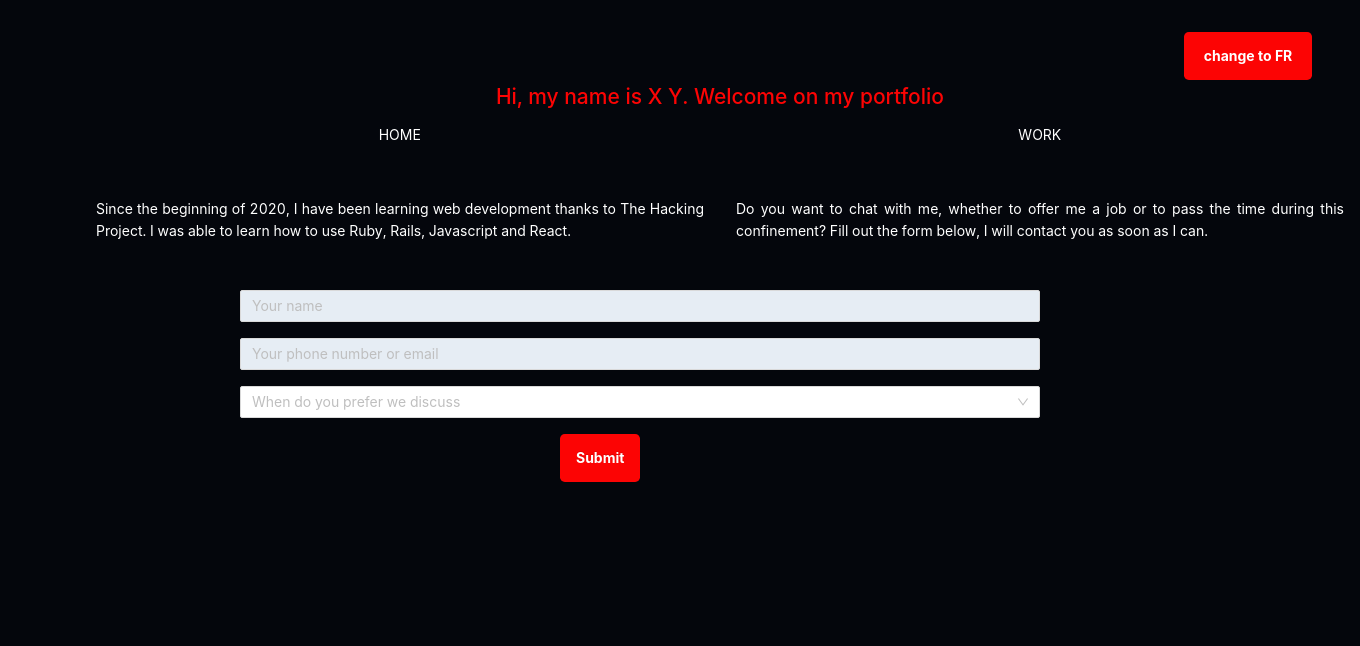
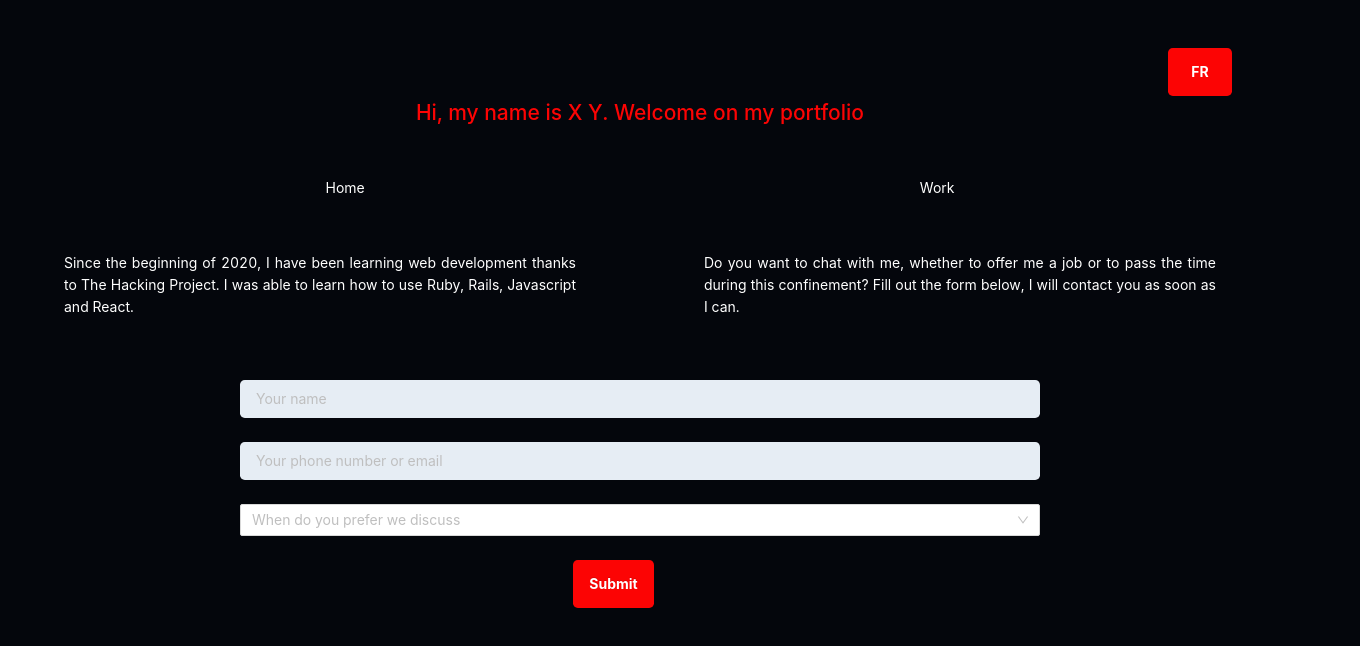
Before and after one commit to julienemo/thp_next_27, a React (Create React App) app in the folder multilingualportfolio/: page / in a window 1280 px wide. Shown: the top 646 px of the page, 1360 px wide, since content can reach past the window. Built offline with nearby package versions, Linux system fonts and the light colour scheme.

Commit message:
[project] cleanup CSS

```diff
--- a/multilingualportfolio/src/Components/ContactForm.jsx
+++ b/multilingualportfolio/src/Components/ContactForm.jsx
@@ -2,19 +2,18 @@ import React from 'react';
 import {
   Form, Input, Button, Select,
 } from 'antd';
-import { injectIntl, FormattedMessage } from 'react-intl';
+import { injectIntl } from 'react-intl';
 
 const ContactForm = ({ intl }) => {
   const { Option } = Select;
   const layout = {
-
     wrapperCol: {
-      span: 20,
+      span: 24,
     },
   };
   const tailLayout = {
     wrapperCol: {
-      offset: 8,
+      offset: 10,
       span: 16,
     },
   };
--- a/multilingualportfolio/src/Components/Navbar.jsx
+++ b/multilingualportfolio/src/Components/Navbar.jsx
@@ -12,8 +12,6 @@ const Navbar = ({ ...btnOnClick }) => (
         id="change_language"
         onClick={btnOnClick.btnOnClick}
       >
-        change to
-        {' '}
         <FormattedMessage id="target" />
       </button>
     </div>
--- a/multilingualportfolio/src/Translations/En/links.json
+++ b/multilingualportfolio/src/Translations/En/links.json
@@ -1 +1 @@
-{ "home": "HOME", "showcase": "WORK", "target": "FR" }
+{ "home": "Home", "showcase": "Work", "target": "FR" }
--- a/multilingualportfolio/src/styles/index.scss
+++ b/multilingualportfolio/src/styles/index.scss
@@ -2,8 +2,9 @@ $background_gray: #04060c;
 $primary_red: #fc0404;
 $input_bg: #e6edf4;
 
+// general
 body {
-  margin: 2rem 5rem;
+  margin: 0;
   color: white !important;
   background-color: $background_gray;
   font-family: -apple-system, BlinkMacSystemFont, "Segoe UI", "Roboto", "Oxygen",
@@ -15,15 +16,6 @@ body {
   code {
     font-family: source-code-pro, Menlo, Monaco, Consolas, "Courier New",
       monospace;
-  }
-
-  h1 {
-    text-align: center;
-    color: $primary_red;
-  }
-
-  p {
-    text-align: justify;
   }
 
   button {
@@ -52,29 +44,35 @@ body {
       font-weight: bolder;
     }
   }
+}
 
-  input,
-  select {
-    border: none;
-    border-radius: 0.3rem;
-    padding: 0.5rem 1rem;
-    outline: none;
-  }
-}
+// navbar
+nav {
+  margin: 3rem;
 
   #btn_zone {
     display: flex;
     flex-direction: row;
     justify-content: flex-end;
+
+    #change_language {
+      width: 4rem;
+    }
   }
 
-#change_language {
-  width: 8rem;
-  margin: 0 3rem;
+  h1 {
+    text-align: center;
+    color: $primary_red;
+    margin-bottom: 3rem;
   }
 
-a.internal,
-a.internal:visited {
+  #link_zone {
+    display: flex;
+    flex-flow: row wrap;
+    justify-content: space-around;
+
+    .internal,
+    .internal:visited {
       text-decoration: none;
       position: relative;
       color: white;
@@ -93,37 +91,31 @@ a.internal:visited {
         width: 100%;
       }
     }
-
-#link_zone {
-  display: flex;
-  flex-flow: row wrap;
-  justify-content: space-around;
+  }
 }
 
-.ant-form-item {
-  margin: 1rem 0;
+// pages
+.text_zone {
+  margin-top: 3rem;
+  display: flex;
+  justify-content: space-around;
+
+  .text {
+    width: 40%;
+    text-align: justify;
+  }
 }
 
-.ant-input,
-.ant-select-selection-search-input {
+// form
+#form_zone {
+  margin: 3rem 15rem;
+
+  input,
+  select {
+    border: none;
+    border-radius: 0.3rem;
+    padding: 0.5rem 1rem;
+    outline: none;
     background-color: $input_bg;
   }
-
-label {
-  color: white !important;
-  padding-bottom: 0.5rem;
 }
-
-#form_zone {
-  margin: 3rem 10rem;
-}
-
-.text_zone {
-  margin: 3rem 0 0 0;
-  display: flex;
-
-  .text {
-    width: 50rem;
-    margin: 0 1rem;
-  }
-}
```
Also changed, not shown: 1 other file (tests, documents, lock files or other folders). Lines whose indentation alone changed are shown as unchanged.
